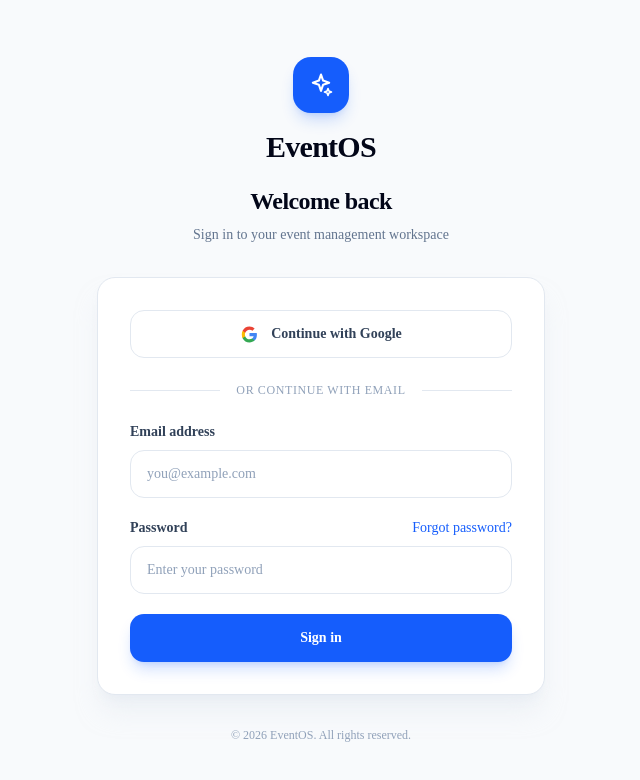
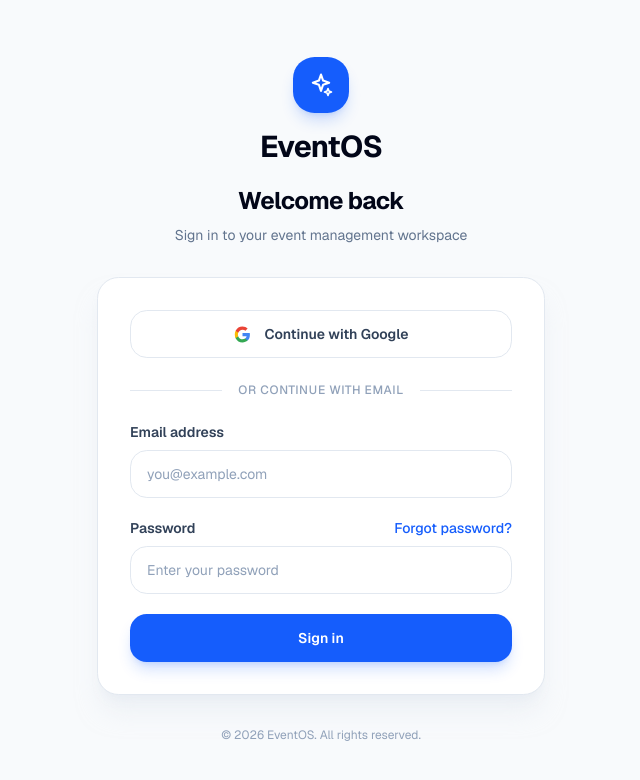
Before and after one commit to rohananthony2451-netizen/blueberry-crm, a Next.js app: page /login in a window 1280 px wide. Shown: the top 780 px of the page, without its empty margins (319-959 px from the left). Built offline with nearby package versions, Linux system fonts and the light colour scheme.

Commit message:
Establish Eventify premium UI foundation

```diff
--- a/app/globals.css
+++ b/app/globals.css
@@ -7,9 +7,11 @@
 @theme inline {
   --color-background: var(--background);
   --color-foreground: var(--foreground);
-  --font-sans: var(--font-sans);
+
+  --font-sans: var(--font-geist-sans);
   --font-mono: var(--font-geist-mono);
-  --font-heading: var(--font-sans);
+  --font-heading: var(--font-geist-sans);
+
   --color-sidebar-ring: var(--sidebar-ring);
   --color-sidebar-border: var(--sidebar-border);
   --color-sidebar-accent-foreground: var(--sidebar-accent-foreground);
@@ -18,27 +20,36 @@
   --color-sidebar-primary: var(--sidebar-primary);
   --color-sidebar-foreground: var(--sidebar-foreground);
   --color-sidebar: var(--sidebar);
+
   --color-chart-5: var(--chart-5);
   --color-chart-4: var(--chart-4);
   --color-chart-3: var(--chart-3);
   --color-chart-2: var(--chart-2);
   --color-chart-1: var(--chart-1);
+
   --color-ring: var(--ring);
   --color-input: var(--input);
   --color-border: var(--border);
   --color-destructive: var(--destructive);
+
   --color-accent-foreground: var(--accent-foreground);
   --color-accent: var(--accent);
+
   --color-muted-foreground: var(--muted-foreground);
   --color-muted: var(--muted);
+
   --color-secondary-foreground: var(--secondary-foreground);
   --color-secondary: var(--secondary);
+
   --color-primary-foreground: var(--primary-foreground);
   --color-primary: var(--primary);
+
   --color-popover-foreground: var(--popover-foreground);
   --color-popover: var(--popover);
+
   --color-card-foreground: var(--card-foreground);
   --color-card: var(--card);
+
   --radius-sm: calc(var(--radius) * 0.6);
   --radius-md: calc(var(--radius) * 0.8);
   --radius-lg: var(--radius);
@@ -49,82 +60,113 @@
 }
 
 :root {
-  --background: oklch(1 0 0);
-  --foreground: oklch(0.145 0 0);
+  --background: oklch(0.975 0.008 250);
+  --foreground: oklch(0.18 0.025 255);
+
   --card: oklch(1 0 0);
-  --card-foreground: oklch(0.145 0 0);
+  --card-foreground: oklch(0.18 0.025 255);
+
   --popover: oklch(1 0 0);
-  --popover-foreground: oklch(0.145 0 0);
-  --primary: oklch(0.205 0 0);
-  --primary-foreground: oklch(0.985 0 0);
-  --secondary: oklch(0.97 0 0);
-  --secondary-foreground: oklch(0.205 0 0);
-  --muted: oklch(0.97 0 0);
-  --muted-foreground: oklch(0.556 0 0);
-  --accent: oklch(0.97 0 0);
-  --accent-foreground: oklch(0.205 0 0);
-  --destructive: oklch(0.577 0.245 27.325);
-  --border: oklch(0.922 0 0);
-  --input: oklch(0.922 0 0);
-  --ring: oklch(0.708 0 0);
-  --chart-1: oklch(0.87 0 0);
-  --chart-2: oklch(0.556 0 0);
-  --chart-3: oklch(0.439 0 0);
-  --chart-4: oklch(0.371 0 0);
-  --chart-5: oklch(0.269 0 0);
-  --radius: 0.625rem;
-  --sidebar: oklch(0.985 0 0);
-  --sidebar-foreground: oklch(0.145 0 0);
-  --sidebar-primary: oklch(0.205 0 0);
-  --sidebar-primary-foreground: oklch(0.985 0 0);
-  --sidebar-accent: oklch(0.97 0 0);
-  --sidebar-accent-foreground: oklch(0.205 0 0);
-  --sidebar-border: oklch(0.922 0 0);
-  --sidebar-ring: oklch(0.708 0 0);
+  --popover-foreground: oklch(0.18 0.025 255);
+
+  --primary: oklch(0.59 0.22 264);
+  --primary-foreground: oklch(1 0 0);
+
+  --secondary: oklch(0.96 0.012 250);
+  --secondary-foreground: oklch(0.24 0.025 255);
+
+  --muted: oklch(0.955 0.012 250);
+  --muted-foreground: oklch(0.50 0.025 255);
+
+  --accent: oklch(0.95 0.025 250);
+  --accent-foreground: oklch(0.24 0.025 255);
+
+  --destructive: oklch(0.58 0.22 27);
+
+  --border: oklch(0.90 0.015 250);
+  --input: oklch(0.89 0.015 250);
+  --ring: oklch(0.59 0.22 264);
+
+  --chart-1: oklch(0.59 0.22 264);
+  --chart-2: oklch(0.65 0.17 175);
+  --chart-3: oklch(0.70 0.16 80);
+  --chart-4: oklch(0.62 0.20 320);
+  --chart-5: oklch(0.58 0.18 25);
+
+  --radius: 0.75rem;
+
+  --sidebar: oklch(1 0 0);
+  --sidebar-foreground: oklch(0.22 0.025 255);
+  --sidebar-primary: oklch(0.59 0.22 264);
+  --sidebar-primary-foreground: oklch(1 0 0);
+  --sidebar-accent: oklch(0.955 0.025 250);
+  --sidebar-accent-foreground: oklch(0.24 0.025 255);
+  --sidebar-border: oklch(0.90 0.015 250);
+  --sidebar-ring: oklch(0.59 0.22 264);
 }
 
 .dark {
-  --background: oklch(0.145 0 0);
-  --foreground: oklch(0.985 0 0);
-  --card: oklch(0.205 0 0);
-  --card-foreground: oklch(0.985 0 0);
-  --popover: oklch(0.205 0 0);
-  --popover-foreground: oklch(0.985 0 0);
-  --primary: oklch(0.922 0 0);
-  --primary-foreground: oklch(0.205 0 0);
-  --secondary: oklch(0.269 0 0);
-  --secondary-foreground: oklch(0.985 0 0);
-  --muted: oklch(0.269 0 0);
-  --muted-foreground: oklch(0.708 0 0);
-  --accent: oklch(0.269 0 0);
-  --accent-foreground: oklch(0.985 0 0);
-  --destructive: oklch(0.704 0.191 22.216);
+  --background: oklch(0.145 0.02 255);
+  --foreground: oklch(0.96 0.01 250);
+
+  --card: oklch(0.19 0.02 255);
+  --card-foreground: oklch(0.96 0.01 250);
+
+  --popover: oklch(0.19 0.02 255);
+  --popover-foreground: oklch(0.96 0.01 250);
+
+  --primary: oklch(0.64 0.21 264);
+  --primary-foreground: oklch(1 0 0);
+
+  --secondary: oklch(0.23 0.02 255);
+  --secondary-foreground: oklch(0.96 0.01 250);
+
+  --muted: oklch(0.23 0.02 255);
+  --muted-foreground: oklch(0.70 0.02 250);
+
+  --accent: oklch(0.25 0.025 255);
+  --accent-foreground: oklch(0.96 0.01 250);
+
+  --destructive: oklch(0.65 0.20 25);
+
   --border: oklch(1 0 0 / 10%);
-  --input: oklch(1 0 0 / 15%);
-  --ring: oklch(0.556 0 0);
-  --chart-1: oklch(0.87 0 0);
-  --chart-2: oklch(0.556 0 0);
-  --chart-3: oklch(0.439 0 0);
-  --chart-4: oklch(0.371 0 0);
-  --chart-5: oklch(0.269 0 0);
-  --sidebar: oklch(0.205 0 0);
-  --sidebar-foreground: oklch(0.985 0 0);
-  --sidebar-primary: oklch(0.488 0.243 264.376);
-  --sidebar-primary-foreground: oklch(0.985 0 0);
-  --sidebar-accent: oklch(0.269 0 0);
-  --sidebar-accent-foreground: oklch(0.985 0 0);
+  --input: oklch(1 0 0 / 14%);
+  --ring: oklch(0.64 0.21 264);
+
+  --chart-1: oklch(0.64 0.21 264);
+  --chart-2: oklch(0.70 0.17 175);
+  --chart-3: oklch(0.75 0.16 80);
+  --chart-4: oklch(0.68 0.20 320);
+  --chart-5: oklch(0.65 0.18 25);
+
+  --sidebar: oklch(0.18 0.02 255);
+  --sidebar-foreground: oklch(0.96 0.01 250);
+  --sidebar-primary: oklch(0.64 0.21 264);
+  --sidebar-primary-foreground: oklch(1 0 0);
+  --sidebar-accent: oklch(0.24 0.025 255);
+  --sidebar-accent-foreground: oklch(0.96 0.01 250);
   --sidebar-border: oklch(1 0 0 / 10%);
-  --sidebar-ring: oklch(0.556 0 0);
+  --sidebar-ring: oklch(0.64 0.21 264);
 }
 
 @layer base {
   * {
     @apply border-border outline-ring/50;
   }
-  body {
-    @apply bg-background text-foreground;
-  }
+
   html {
     @apply font-sans;
   }
+
+  body {
+    @apply bg-background text-foreground;
+    font-feature-settings: "cv11", "ss01";
+  }
+
+  button,
+  input,
+  textarea,
+  select {
+    font: inherit;
+  }
 }
--- a/app/layout.tsx
+++ b/app/layout.tsx
@@ -1,5 +1,6 @@
 import type { Metadata } from "next";
 import { Geist, Geist_Mono } from "next/font/google";
+
 import "./globals.css";
 
 const geistSans = Geist({
@@ -13,8 +14,9 @@
 });
 
 export const metadata: Metadata = {
-  title: "Create Next App",
-  description: "Generated by create next app",
+  title: "Eventify",
+  description:
+    "Event management CRM for modern event businesses.",
 };
 
 export default function RootLayout({
@@ -27,7 +29,9 @@
       lang="en"
       className={`${geistSans.variable} ${geistMono.variable} h-full antialiased`}
     >
-      <body className="min-h-full flex flex-col">{children}</body>
+      <body className="min-h-full">
+        {children}
+      </body>
     </html>
   );
 }
--- a/components/layout/Header.tsx
+++ b/components/layout/Header.tsx
@@ -1,6 +1,6 @@
 "use client";
 
-import { Bell } from "lucide-react";
+import { Bell, Search, UserCircle } from "lucide-react";
 
 interface HeaderProps {
   title: string;
@@ -10,40 +10,50 @@
   title,
 }: HeaderProps) {
   return (
-    <header className="sticky top-0 z-20 flex h-20 items-center justify-between border-b bg-white px-8">
-      <div>
-        <h1 className="text-2xl font-bold tracking-tight">
+    <header className="sticky top-0 z-20 flex h-16 items-center justify-between border-b border-slate-200/80 bg-white/95 px-6 backdrop-blur-sm lg:px-8">
+
+      <div className="min-w-0">
+        <h1 className="truncate text-lg font-semibold tracking-tight text-slate-900">
           {title}
         </h1>
 
-        <p className="text-sm text-slate-500">
-          Welcome back to Eventos.
+        <p className="hidden text-xs text-slate-500 sm:block">
+          Welcome back to Eventify.
         </p>
       </div>
 
-      <div className="flex items-center gap-5">
-        <button className="relative rounded-xl border p-3 transition hover:bg-slate-100">
-          <Bell size={20} />
+      <div className="flex items-center gap-3">
 
-          <span className="absolute right-2 top-2 h-2 w-2 rounded-full bg-red-500" />
+        <div className="hidden h-9 w-72 items-center gap-2 rounded-xl border border-slate-200 bg-slate-50 px-3 text-sm text-slate-400 md:flex">
+          <Search size={16} />
+
+          <span>
+            Search anything...
+          </span>
+
+          <span className="ml-auto rounded-md border bg-white px-1.5 py-0.5 text-[10px] text-slate-400">
+            ⌘ K
+          </span>
+        </div>
+
+        <button
+          type="button"
+          className="relative flex h-9 w-9 items-center justify-center rounded-xl text-slate-500 transition-colors hover:bg-slate-100 hover:text-slate-900"
+        >
+          <Bell size={18} />
+
+          <span className="absolute right-2 top-1.5 h-1.5 w-1.5 rounded-full bg-red-500" />
         </button>
 
-        <div className="flex items-center gap-3 rounded-xl border px-4 py-2">
-          <div className="flex h-10 w-10 items-center justify-center rounded-full bg-blue-600 font-semibold text-white">
-            A
-          </div>
+        <button
+          type="button"
+          className="flex h-9 w-9 items-center justify-center rounded-full border border-slate-200 bg-slate-50 text-slate-500 transition-colors hover:bg-slate-100"
+        >
+          <UserCircle size={19} />
+        </button>
 
-          <div>
-            <p className="text-sm font-semibold">
-              Avinash Anthony
-            </p>
+      </div>
 
-            <p className="text-xs text-slate-500">
-              Blueberry Events
-            </p>
-          </div>
-        </div>
-      </div>
     </header>
   );
 }
--- a/components/layout/Sidebar.tsx
+++ b/components/layout/Sidebar.tsx
@@ -7,17 +7,22 @@
 
 export default function Sidebar() {
   return (
-    <aside className="hidden h-screen w-72 border-r bg-white lg:flex lg:flex-col">
+    <aside className="hidden h-screen w-64 shrink-0 border-r border-slate-200/80 bg-white lg:flex lg:flex-col">
+
       <Logo />
 
-      <div className="flex-1 overflow-y-auto py-4">
+      <div className="flex-1 overflow-y-auto px-3 py-4">
         <Navigation />
       </div>
 
-      <UserProfile />
-      <div className="border-t p-3">
-        <LogoutButton />
+      <div className="border-t border-slate-200/80 p-3">
+        <UserProfile />
+
+        <div className="mt-2">
+          <LogoutButton />
         </div>
+      </div>
+
     </aside>
   );
 }
```
